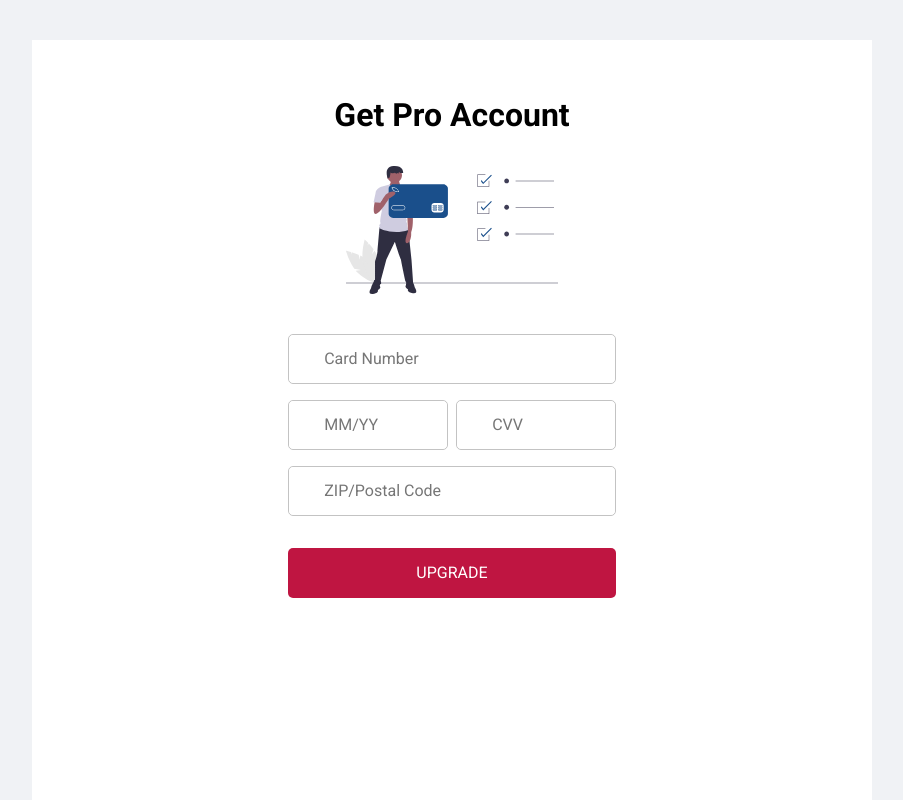
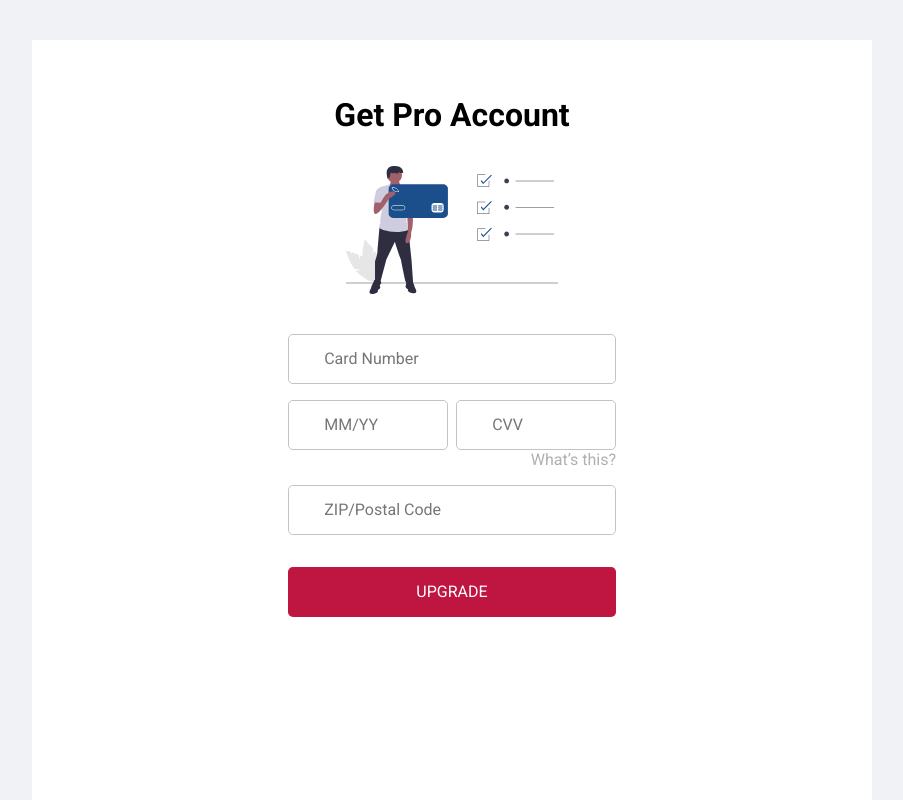
Before and after one commit to gabriel1997castro/react-login, a React (Create React App) app: page /upgrade in a window 1280 px wide. Shown: the whole page, without its empty margins (188-1091 px from the left). Built offline with nearby package versions, Linux system fonts and the light colour scheme.

Commit message:
feat: tooltip to show what is cvv

```diff
--- a/src/components/Input/styles.ts
+++ b/src/components/Input/styles.ts
@@ -1,4 +1,3 @@
-import { parseToHsl } from "polished";
 import styled from "styled-components";
 
 export const InputText = styled.input`
--- /dev/null
+++ b/src/components/Tooltip/index.tsx
@@ -0,0 +1,13 @@
+import { colors } from "../../styles/colors";
+import { ToolTip, ToolTipText} from "./styles"
+
+interface ToolTipProps {
+  children: React.ReactNode,
+  text: string
+}
+export const Tooltip = ({ children, text }: ToolTipProps) => (
+  <ToolTip>
+    <span style={{ color: colors.secondaryFont }}>{children}</span>
+    <ToolTipText>{text}</ToolTipText>
+  </ToolTip>
+);
--- /dev/null
+++ b/src/components/Tooltip/styles.ts
@@ -0,0 +1,31 @@
+import styled from "styled-components"
+
+export const ToolTip = styled.div`
+  position: relative;
+  display: inline-block;
+`
+
+export const ToolTipText = styled.span`
+  width: 16rem;
+  visibility: hidden;
+  background-color: var(--tooltip-background-color);
+  color: var(--tooltip-font-color);
+  border-radius: 0.5rem;
+  padding: 1rem;
+  text-align: justify;
+  position: absolute;
+  z-index: 2;
+  bottom: 1.5rem;
+  left: -5rem;
+  margin-left: 5rem;
+  :after {
+    position: absolute;
+    top: 1rem;
+    left: 2rem;
+    margin-left: -0.3rem;
+    border: 0.3rem solid;
+  }
+  ${ToolTip}:hover & {
+    visibility: visible;
+  }
+`;
--- a/src/components/index.ts
+++ b/src/components/index.ts
@@ -4,5 +4,6 @@ import { InputGroup, InputText, InputIcon} from './Input'
 import { Box } from './Box';
 import { Title } from './Text'
 import { Image } from './Image';
+import { Tooltip } from './Tooltip';
 
-export { Button, GoogleButton, FacebookButton, Link, InputGroup, InputText, InputIcon, Box, Title, Image }
+export { Button, GoogleButton, FacebookButton, Link, InputGroup, InputText, InputIcon, Box, Title, Image, Tooltip }
--- a/src/pages/Upgrade/index.tsx
+++ b/src/pages/Upgrade/index.tsx
@@ -1,7 +1,7 @@
 import { ChangeEvent, useState } from "react";
 import assets from "../../assets";
-import { Box, Button, Image, InputGroup, InputText, Title } from "../../components";
-import { Container, InternalContainer, MonthAndCvvWrapper, Form } from "./styles";
+import { Box, Button, Image, InputGroup, InputText, Title, Tooltip } from "../../components";
+import { Container, InternalContainer, MonthAndCvvWrapper, Form, TooltipWrapper } from "./styles";
 
 export function Upgrade() {
   const [creditCardNumber, setCreditCardNumber] = useState("");
@@ -66,6 +66,9 @@ export function Upgrade() {
                 />
               </InputGroup>
             </MonthAndCvvWrapper>
+            <TooltipWrapper>
+              <Tooltip text="A CVV number is the acronym for Card Verification Value. It is required to complete transactions using cards, but along with that, it also provides added security against scams.">What’s this?</Tooltip>
+            </TooltipWrapper>
             <InputGroup style={{ marginTop: '1rem' }}>
               <InputText placeholder="ZIP/Postal Code" name="number" type="text" required />
             </InputGroup>
--- a/src/pages/Upgrade/styles.ts
+++ b/src/pages/Upgrade/styles.ts
@@ -29,3 +29,10 @@ export const Form = styled.form`
   flex-direction: column;
   align-items: center;
 `
+
+export const TooltipWrapper = styled.div`
+  display: flex;
+  width: 100%;
+  flex-direction: row;
+  justify-content: flex-end;
+`
--- a/src/styles/global.ts
+++ b/src/styles/global.ts
@@ -20,6 +20,9 @@ export const GlobalStyle = createGlobalStyle`
     --input-background-color: #FFFFFF;
 
     --input-text-focus-color: #1A4F8B;
+
+    --tooltip-background-color: #767676;
+    --tooltip-font-color: #FFFFFF;
   }
 
   * {
```
